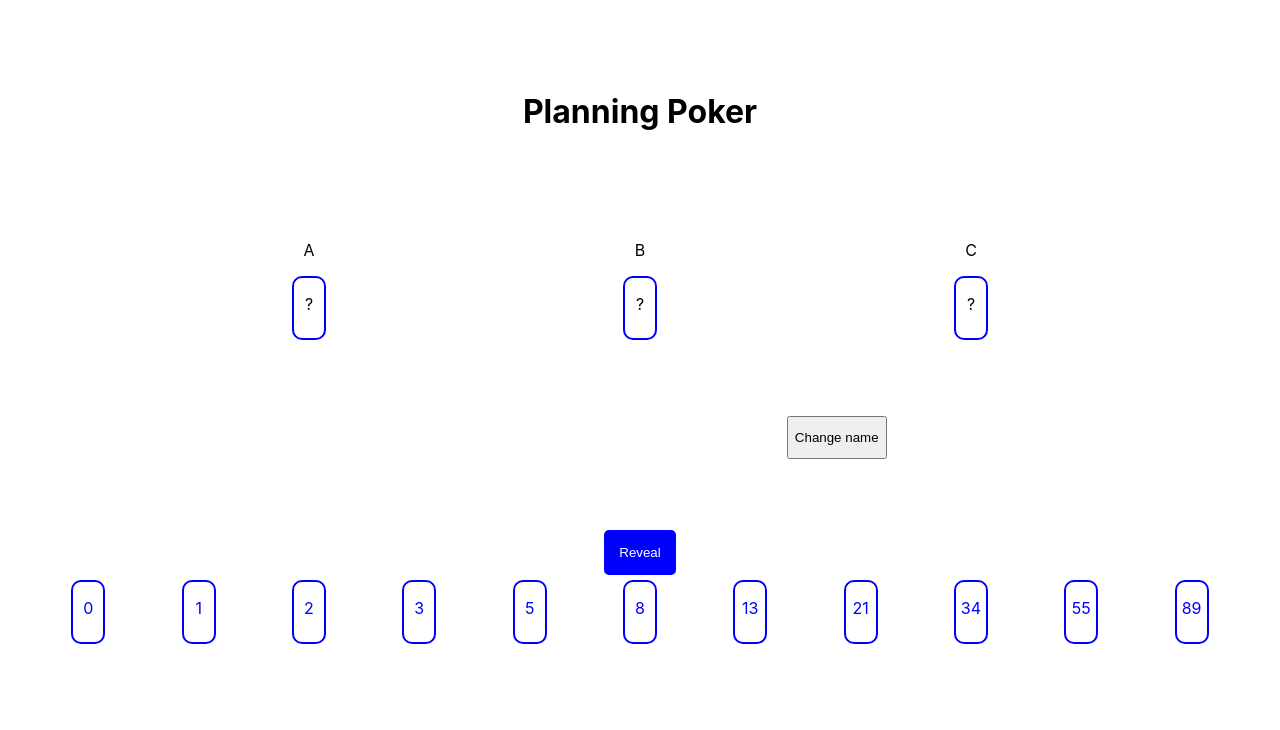
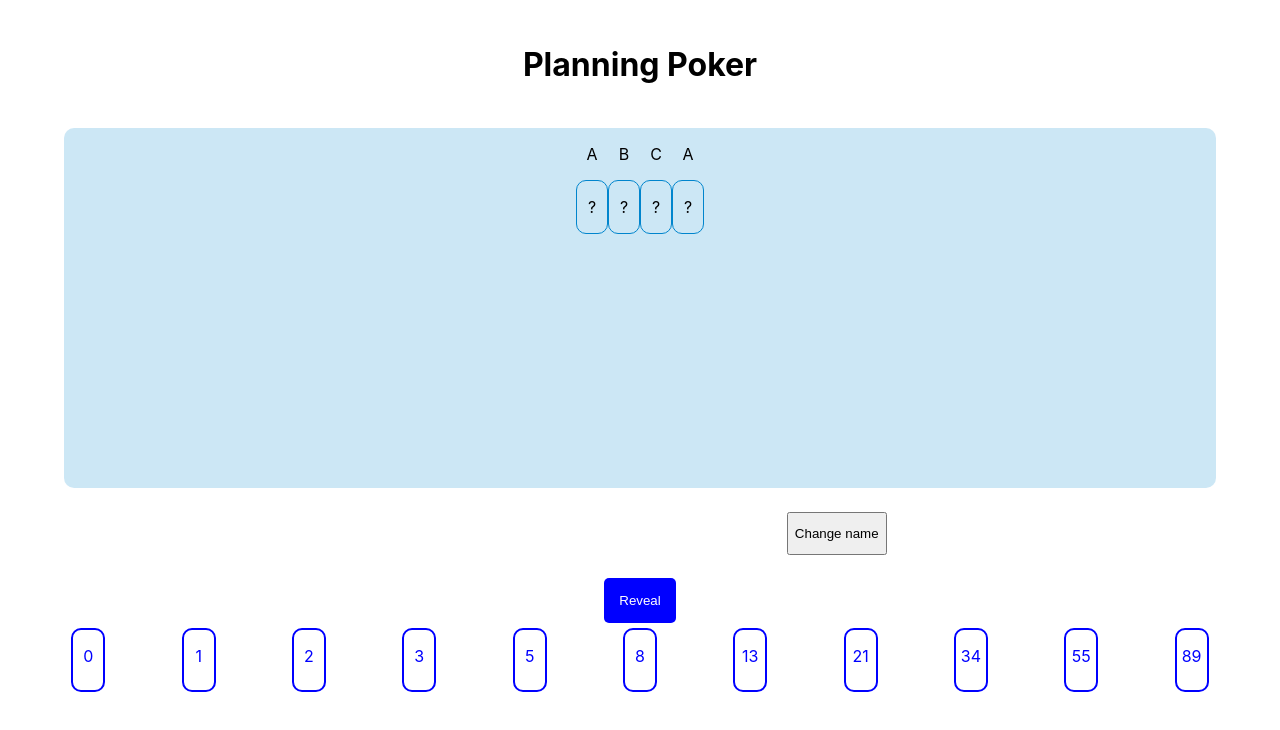
Before and after one commit to Koril94/ds-poker, a React (Create React App) app in the folder client/: page / in a window 1280 px wide. Shown: the top 730 px of the page. Built offline with nearby package versions, Linux system fonts and the light colour scheme.

Commit message:
css angepasst

```diff
--- a/client/src/App.css
+++ b/client/src/App.css
@@ -1,4 +1,9 @@
 .App {
+  display: flex;
+  height: 90vh;
+  flex-direction: column;
+  align-content: space-evenly;
+  justify-content: space-evenly;
   text-align: center;
 }
 
--- a/client/src/App.tsx
+++ b/client/src/App.tsx
@@ -17,6 +17,10 @@ const mockCards = [
   {
     name: "C",
     value: "6"
+  },
+  {
+    name: "A",
+    value: "1"
   }
 ];
 
@@ -25,16 +29,7 @@ export default function App() {
   const toggleCards = () => setCardsAreVisible((prev) => !prev);
 
   return (
-    <div
-      className="App"
-      style={{
-        display: "flex",
-        height: "90vh",
-        flexDirection: "column",
-        alignContent: "space-evenly",
-        justifyContent: "space-evenly"
-      }}
-    >
+    <div className="App">
       <h1>Planning Poker</h1>
       {/* Stats */}
       <Table cards={mockCards} cardsAreVisible={cardsAreVisible} />
--- a/client/src/components/Card/Card.css
+++ b/client/src/components/Card/Card.css
@@ -1,3 +1,12 @@
-.Card {
+.cardWrapper {
+    text-align: center;
+}
 
+.card {
+    border-color: #0085cd;
+    border: 1px solid #0085cd;
+    border-radius: 10px;
+    width: 30px;
+    margin: 5;
+    /*aspect-ratio: '1/2';*/
 }
--- a/client/src/components/Card/Card.tsx
+++ b/client/src/components/Card/Card.tsx
@@ -5,16 +5,7 @@ const Card = ({ name, value, isVisible }: any) => {
     return (
       <div className="cardWrapper">
         <p className="name">{name}</p>
-        <div
-          className='card'
-          style={{
-            border: "2px solid blue",
-            borderRadius: "10px",
-            width: "30px",
-            margin: 5,
-            aspectRatio: '1/2'
-          }}
-        >
+        <div className="card">
           <p className="cardValue">{isVisible ? value : "?"}</p>
         </div>
       </div>
--- a/client/src/components/Table/Table.css
+++ b/client/src/components/Table/Table.css
@@ -1,4 +1,13 @@
 .table {
-
+    display: flex;
+    justify-content: center;
+    align-content: center;
+    align-self: center;
+    background-color: #0085cd33;
+    border-radius: 10px;
+    margin: 5;
+    width: 90%;
+    height: 50%;
+    aspect-ratio: '1/2';
 
 }
--- a/client/src/components/Table/Table.tsx
+++ b/client/src/components/Table/Table.tsx
@@ -7,8 +7,7 @@ const Table = ({ cards, cardsAreVisible } : any) => {
       <div className='table'
         style={{
           display: "flex",
-          flexDirection: "row",
-          justifyContent: "space-evenly"
+
         }}
       >
         {cards.map((card: any) => (
```
Also changed, not shown: 2 other files (tests, documents, lock files or other folders).
